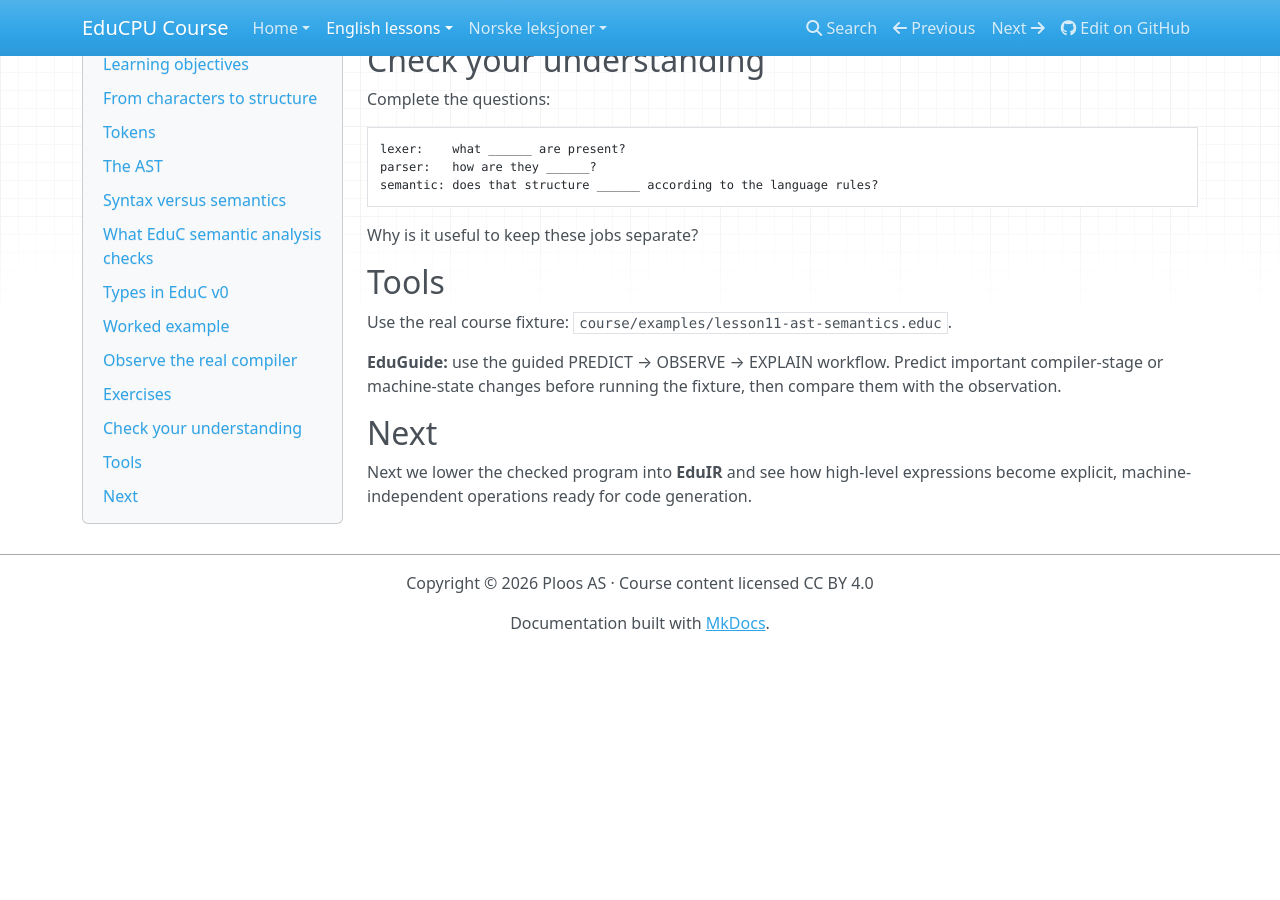
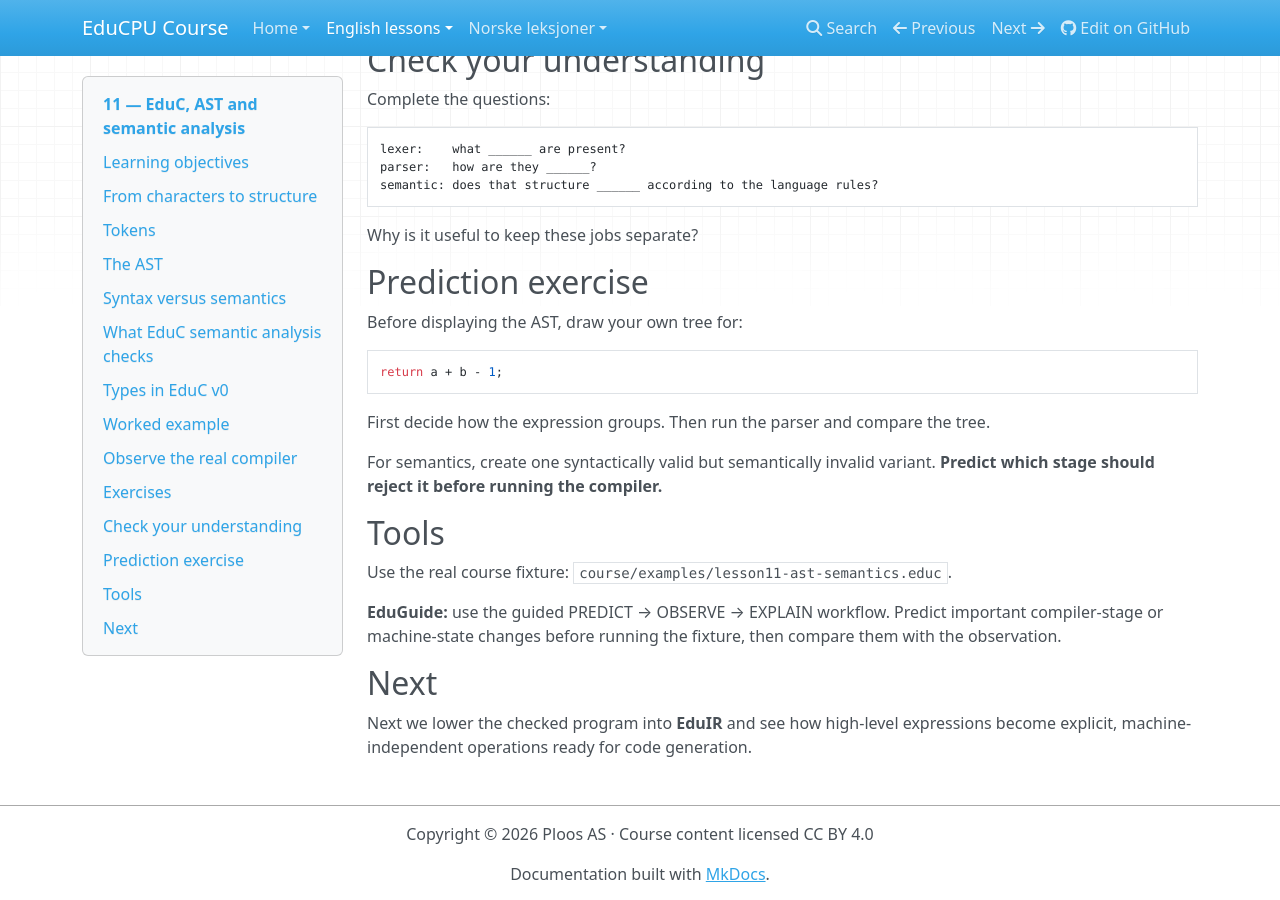
Before and after one commit to Ploos-AS/EduCPU, an MkDocs documentation site: the page built from course/en/lessons/11-educ-ast-semantics.md, in a window 1280 px wide and 900 px high, scrolled down 3766 px. Built offline with MkDocs 1.6.1, drawn with Linux system fonts in a browser that asks for light colours; nearby versions of some CDN libraries; before the commit the page ends 4417 px from its top, so only the background shows below that.

Commit message:
Pedagogy: strengthen prediction checkpoint in 11-educ-ast-semantics.md

````diff
--- a/course/en/lessons/11-educ-ast-semantics.md
+++ b/course/en/lessons/11-educ-ast-semantics.md
@@ -190,6 +190,18 @@ semantic: does that structure ______ according to the language rules?
 
 Why is it useful to keep these jobs separate?
 
+## Prediction exercise
+
+Before displaying the AST, draw your own tree for:
+
+```c
+return a + b - 1;
+```
+
+First decide how the expression groups. Then run the parser and compare the tree.
+
+For semantics, create one syntactically valid but semantically invalid variant. **Predict which stage should reject it before running the compiler.**
+
 ## Tools
 
 Use the real course fixture: `course/examples/lesson11-ast-semantics.educ`.
````
